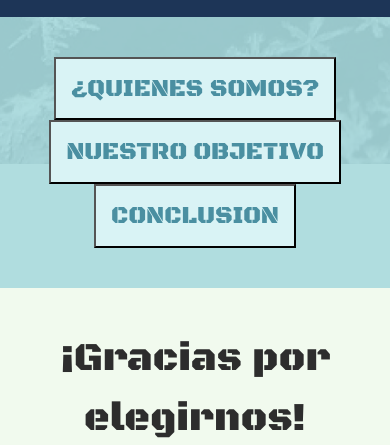
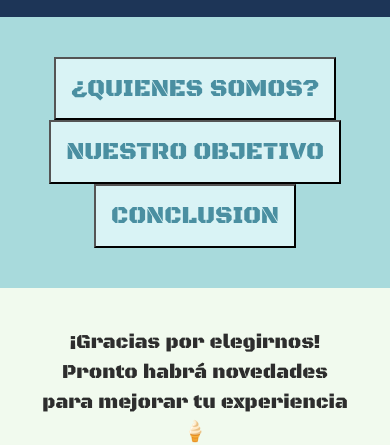
Before and after one commit to Legrone/HeladeriaFTC, a plain HTML site: page index.html in a window 390 px wide. Shown: the part 680-1125 px from the top of the page. Drawn offline with nearby package versions, Linux system fonts and the light colour scheme; a web font is replaced by a local one.

Commit message:
ya se puede ver en celu menos cremas

```diff
--- a/estilos/style.css
+++ b/estilos/style.css
@@ -16,6 +16,7 @@ body {
   color: blue;
 }
 
+/* ------------------------------------------------------------------------------------------------- */
 /* HEADER */
 header {
   background-color: #1D3557;
@@ -65,10 +66,10 @@ header {
   background-color: white;
 }
 
-
+/* ----------------------------------------------------------------------------------------------------------------------------- */
 /* MAIN */
 main {
-  background-color: rgba(168, 218, 220, 0.9);
+  background-color: rgba(168, 218, 220, 0.9); /* quiero usar la transparencia en todo el main pero se me limita y no pude corregirlo */
   padding: 40px 20px;
   text-align: center;
 }
@@ -135,6 +136,7 @@ ul{
   padding: 15px 15px;
 }
 
+/* -------------------------------------------------------------------------------------------------------------------------------- */
 /* FOOTER */
 footer {
   background-color: #F1FAEE;
@@ -148,3 +150,29 @@ footer {
   font-size: 2.5em;
   margin: 0;
 }
+
+/* --------------------------------------------------------------------------------------------------------------------------------- */
+/* Celular */
+@media (max-width:390px){
+  header{
+    font-size: 0.5;
+  }
+}
+
+
+@media (max-width:390px){
+  main{
+    font-size: 0.5;
+    background-color: rgba(168, 218, 220);
+  }
+
+  /* aca tengo la modificacion del main pero en cremas.html se me guardó la separacion dentro del html y estoy buscando como modificarlo
+  para que quede bien aca */
+}
+
+
+@media (max-width:390px){
+  footer{
+    font-size: 0.5em;
+  }
+}
--- a/index.html
+++ b/index.html
@@ -33,7 +33,7 @@
           <!-- A FUTURO SI ES QUE LO VEMOS, AGREGAR UNA API O RAMIFICAR PARA PODER LEER LOS SABORES EN DIVERSOS IDIOMAS -->
         </ul>
       </div>
-    </div>
+    </div> <!-- tengo un incoveniente que estoy corrigiendo que es para que quede al mismo margen que el titulo -->
 
     </section>
 
```
